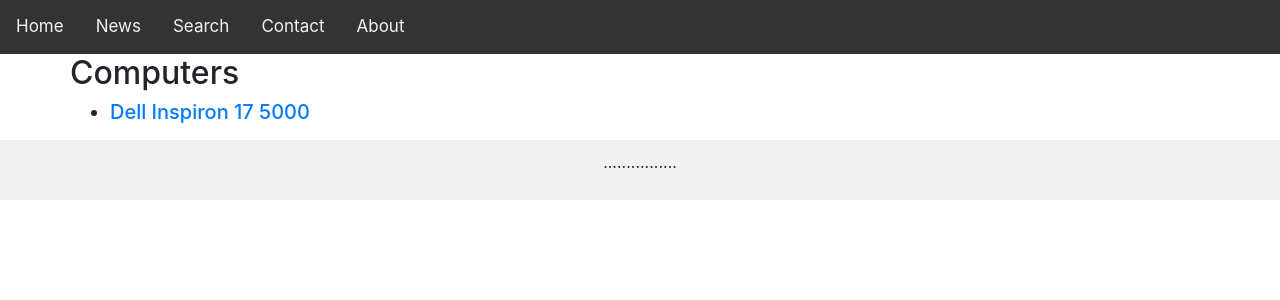
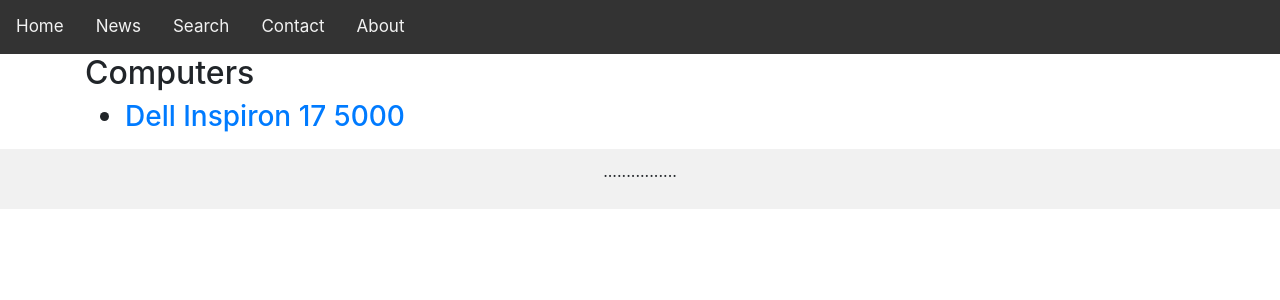
Before and after one commit to salimab/Project_Django, a Django app: a page that uses shop/templates/shop/base.html in a window 1280 px wide. Shown: the part 96-396 px from the top of the page. Run offline with Django 3.2, Linux system fonts and the light colour scheme; data comes from the database, SQL or seed files in the repository; some libraries are stand-ins or nearby versions.

Commit message:
update css

```diff
--- a/shop/templates/shop/base.html
+++ b/shop/templates/shop/base.html
@@ -21,16 +21,16 @@
         <a href="#login">Contact</a>
         <a href="#about">About</a>
     </div>
-    <div class="row">
+
 
         <div class="container">
             <div id="content">
-	{% block content %}
-	{% endblock %}
-    </div>
+	         {% block content %}
+	         {% endblock %}
+            </div>
         </div>
 
-    </div>
+
     <div class="footer">
         <p>................</p>
     </div>
--- a/shop/templates/shop/product/list_by_category.html
+++ b/shop/templates/shop/product/list_by_category.html
@@ -8,7 +8,7 @@
      <h2>{{ category.name }}</h2>
      <ul>
         {% for product in category.products.all %}
-           <h5><li><a href="{{ product.get_absolute_url }}">{{product.name}}</a></li></h5>
+           <h3><li><a href="{{ product.get_absolute_url }}">{{product.name}}</a></li></h3>
         {% endfor %}
      </ul>
 
```
